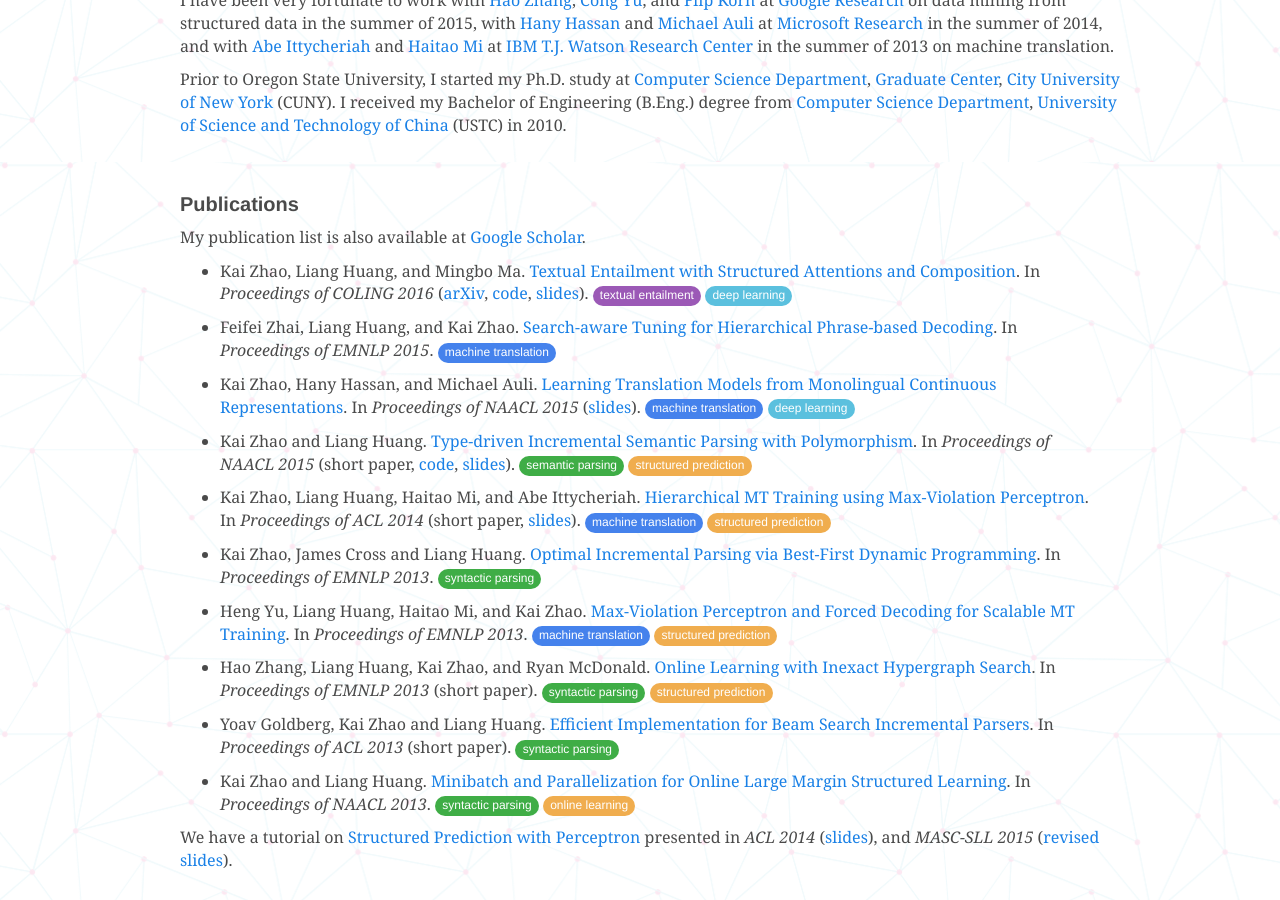
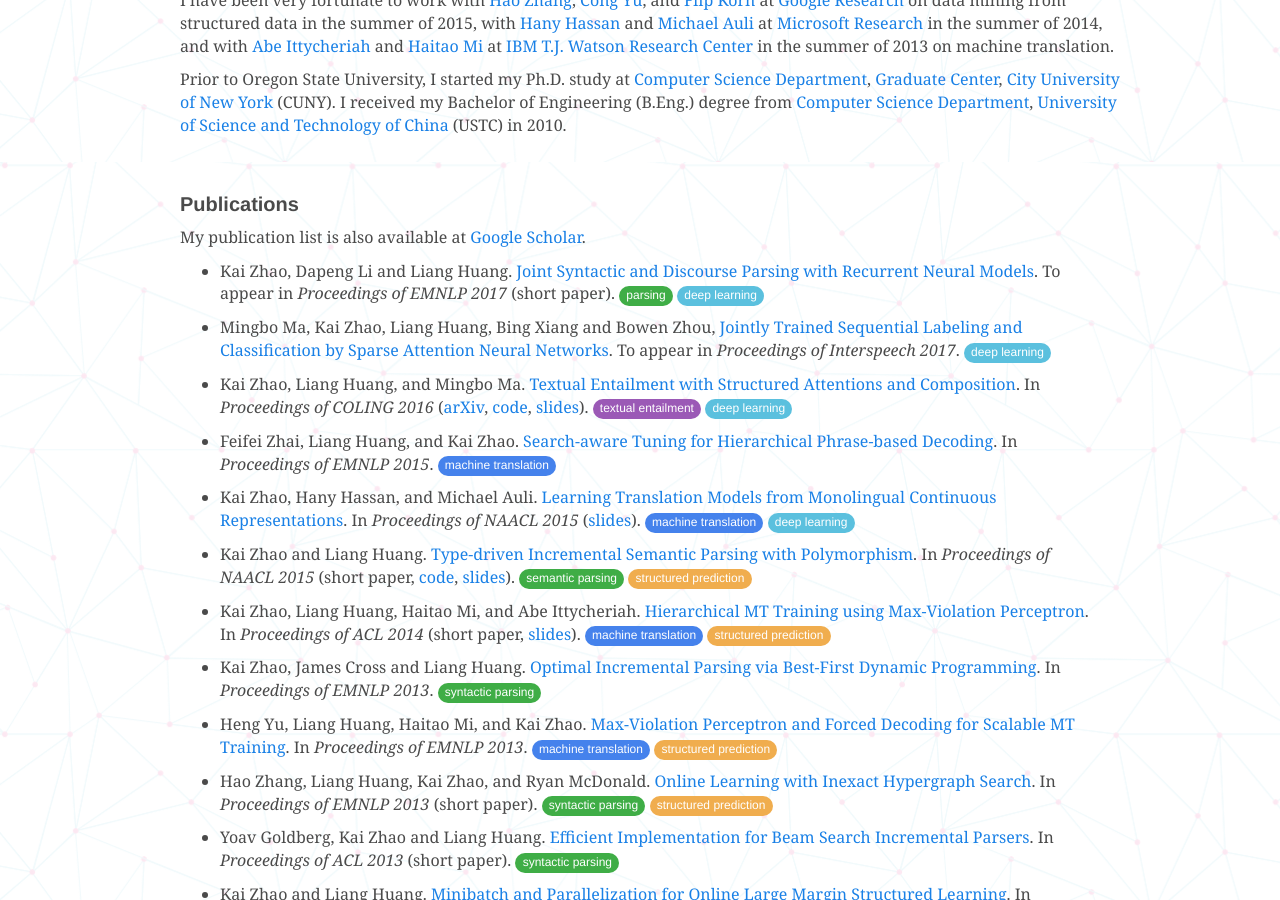
Before and after one commit to kaayy/kaayy.github.io, a Jekyll site: the page built from index.md, in a window 1280 px wide and 900 px high, scrolled down 590 px. Built offline with Jekyll 4.4.1, drawn with Linux system fonts in a browser that asks for light colours; nearby versions of some CDN libraries.

Commit message:
update pubs

```diff
--- a/index.md
+++ b/index.md
@@ -41,6 +41,10 @@ Prior to Oregon State University, I started my Ph.D. study at [Computer Science
 #### Publications
 
 My publication list is also available at [Google Scholar](http://scholar.google.com/citations?user=5CCzY6MAAAAJ&hl=en).
+
+* Kai Zhao, Dapeng Li and Liang Huang. [Joint Syntactic and Discourse Parsing with Recurrent Neural Models](#). To appear in _Proceedings of EMNLP 2017_ (short paper). <span class="label label-success label-as-badge">parsing</span> <span class="label label-info label-as-badge">deep learning</span>
+
+* Mingbo Ma, Kai Zhao, Liang Huang, Bing Xiang and Bowen Zhou, [Jointly Trained Sequential Labeling and Classification by Sparse Attention Neural Networks](#). To appear in _Proceedings of Interspeech 2017_. <span class="label label-info label-as-badge">deep learning</span>
 
 * Kai Zhao, Liang Huang, and Mingbo Ma. [Textual Entailment with Structured Attentions and Composition](http://aclweb.org/anthology/C16-1212). In _Proceedings of COLING 2016_ ([arXiv](https://arxiv.org/abs/1701.01126), [code](https://github.com/kaayy/structured-attention), [slides](files/structuredatt_slides.pdf)). <span class="label label-info label-purple label-as-badge">textual entailment</span> <span class="label label-info label-as-badge">deep learning</span>
 
```
